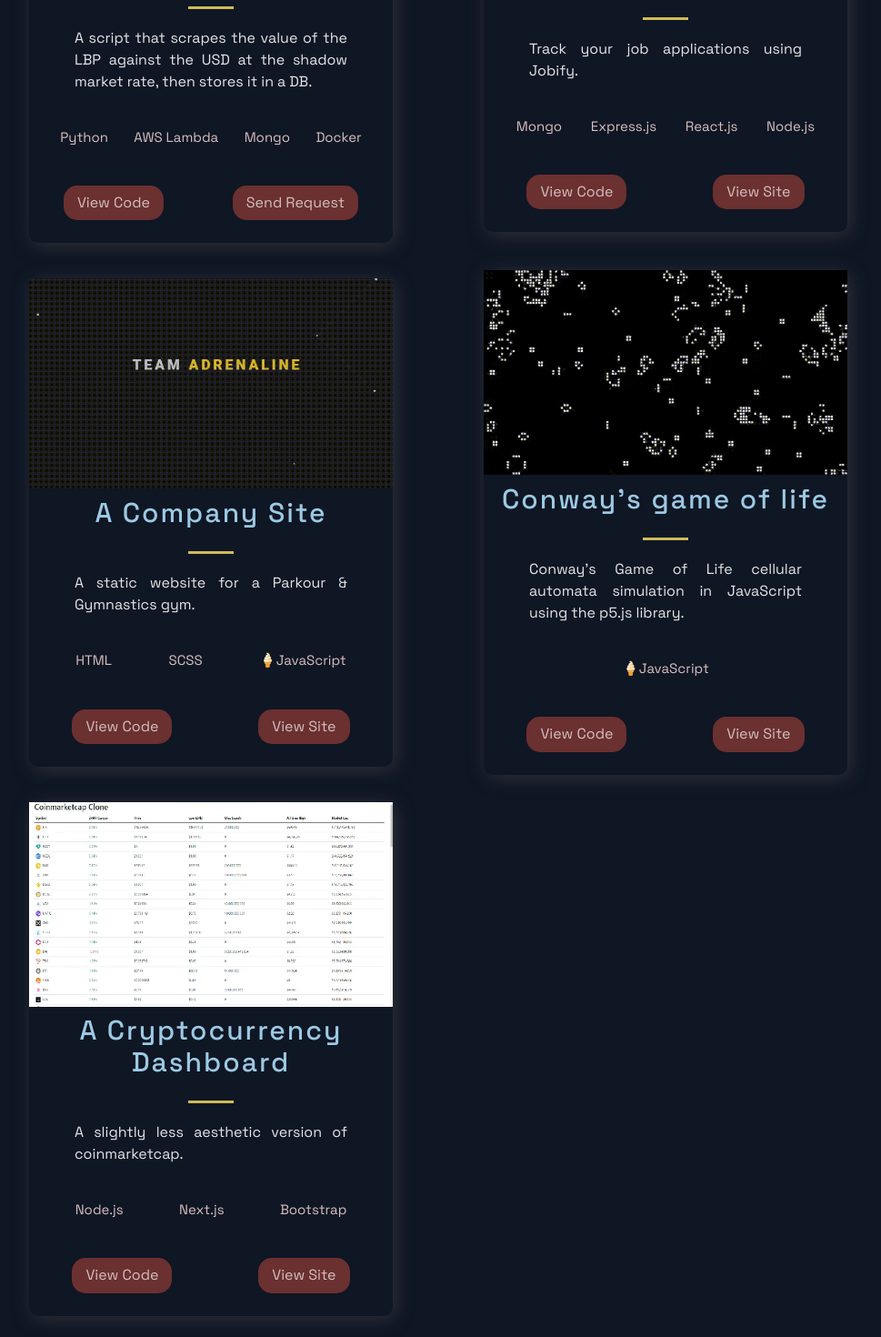
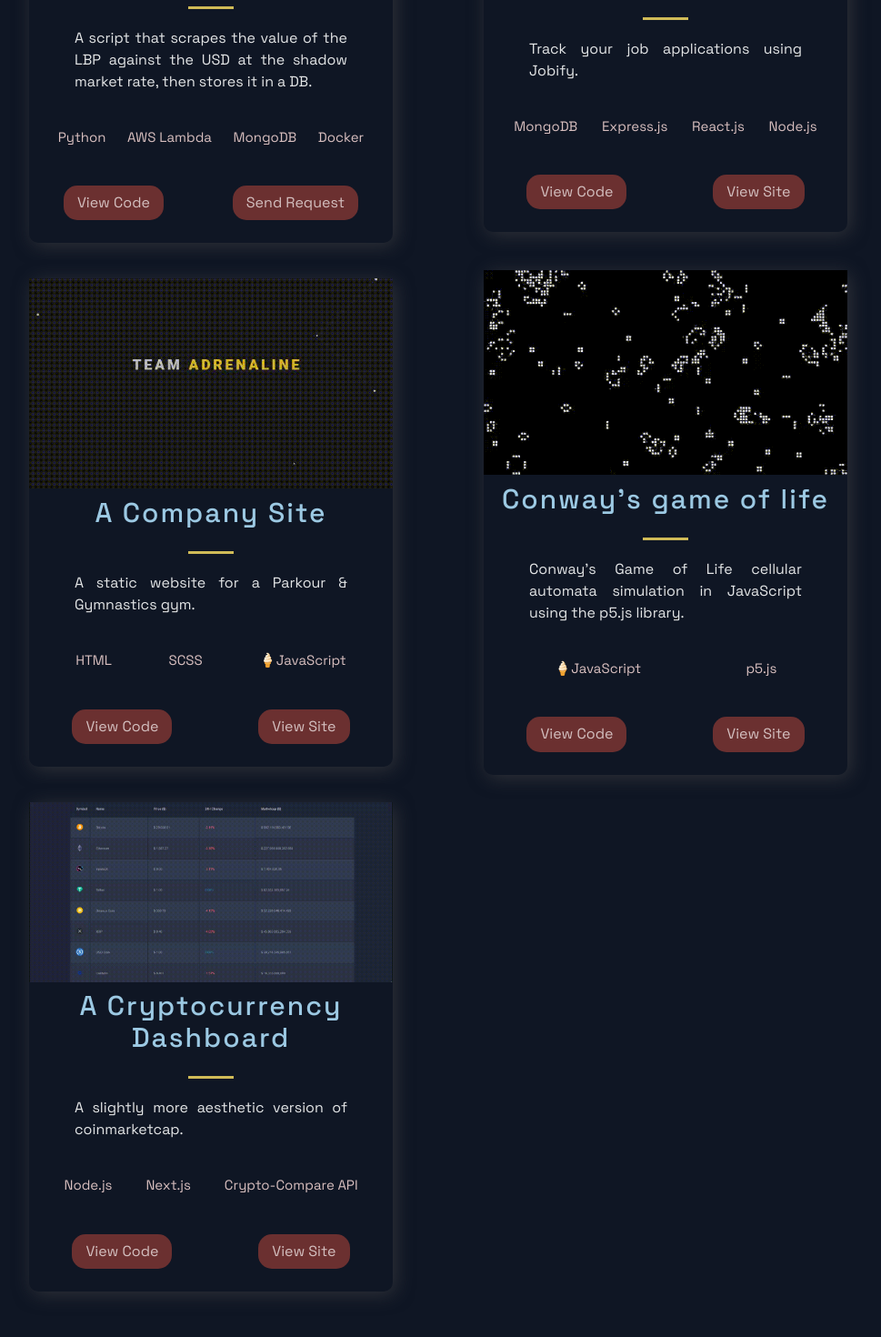
Before and after one commit to zakjanzi/portfolio-website, a Next.js app: page / in a window 1280 px wide. Shown: the part 1060-2530 px from the top of the page at 91% size, without its empty margins (158-1127 px from the left). Built offline with nearby package versions, Linux system fonts and the light colour scheme.

Commit message:
content edits

```diff
--- a/package.json
+++ b/package.json
@@ -6,7 +6,7 @@
     "build": "next build",
     "start": "next start",
     "export": "next export",
-    "dev": "cross-env NODE_OPTIONS='' next dev"
+    "dev": "cross-env NODE_OPTIONS='--openssl-legacy-provider' next dev"
   },
   "dependencies": {
     "@next/bundle-analyzer": "^13.1.4",
--- a/src/constants/constants.js
+++ b/src/constants/constants.js
@@ -3,7 +3,7 @@ export const projects = [
     title: 'A Python Scraper',
     description: "A script that scrapes the value of the LBP against the USD at the shadow market rate, then stores it in a DB.",
       image: '/images/6.png',
-      tags: ['Python', 'AWS Lambda', 'Mongo', 'Docker'],
+      tags: ['Python', 'AWS Lambda', 'MongoDB', 'Docker'],
     code: 'https://github.com/zakjanzi/lira-rate-scraper',
     live: 'https://zak-jobify.netlify.app/landing',
     id: 'scraper',
@@ -12,7 +12,7 @@ export const projects = [
     title: 'A MERN Site',
     description: "Track your job applications using Jobify.",
       image: '/images/1.webp',
-      tags: ['Mongo', 'Express.js', 'React.js', 'Node.js'],
+      tags: ['MongoDB', 'Express.js', 'React.js', 'Node.js'],
     code: 'https://github.com/zakjanzi/jobify-app',
     live: 'https://zak-jobify.netlify.app/landing',
     id: 0,
@@ -30,16 +30,16 @@ export const projects = [
     title: 'Conway\u0027s game of life',
     description: "Conway’s Game of Life cellular automata simulation in JavaScript using the p5.js library.",
     image: '/images/3.gif',
-    tags: ['🍦JavaScript',],
+    tags: ['🍦JavaScript','p5.js'],
     code: ' https://github.com/zakjanzi/Conways-Game-of-Life',
     live: 'https://zak-gameoflife.netlify.app/',
     id: 2,
   },
   {
     title: 'A Cryptocurrency Dashboard',
-    description: "A slightly less aesthetic version of coinmarketcap.",
-    image: '/images/4.webp',
-    tags: ['Node.js', 'Next.js','Bootstrap',],
+    description: "A slightly more aesthetic version of coinmarketcap.",
+    image: '/images/4.gif',
+    tags: ['Node.js', 'Next.js','Crypto-Compare API',],
     code: 'https://github.com/zakjanzi/coinmarketcap_clone',
     live: 'https://zak-coinmarketcapclone.netlify.app/',
     id: 3,
```
Also changed, not shown: public/images/4.gif (added), public/images/4.webp (deleted).
